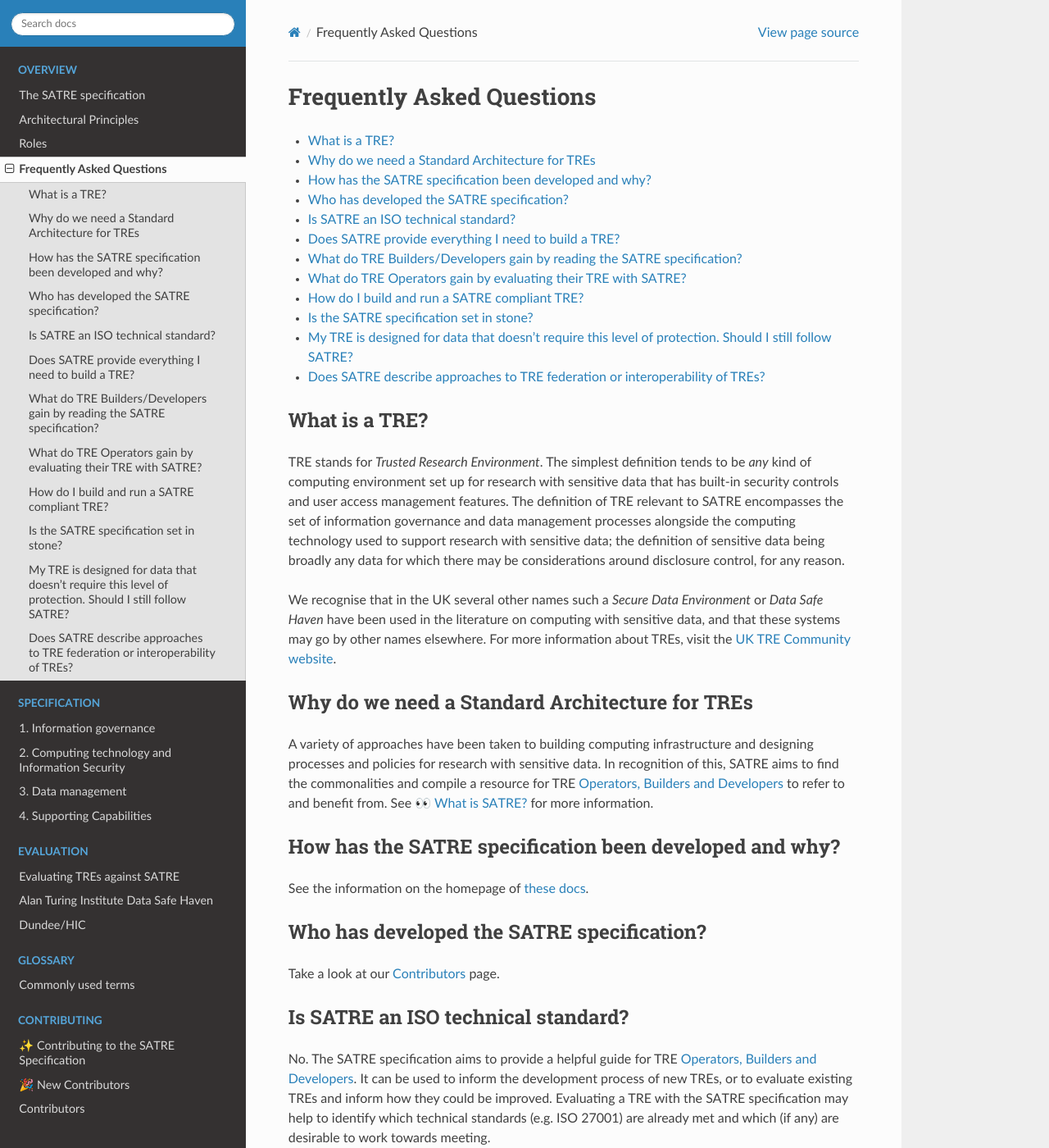
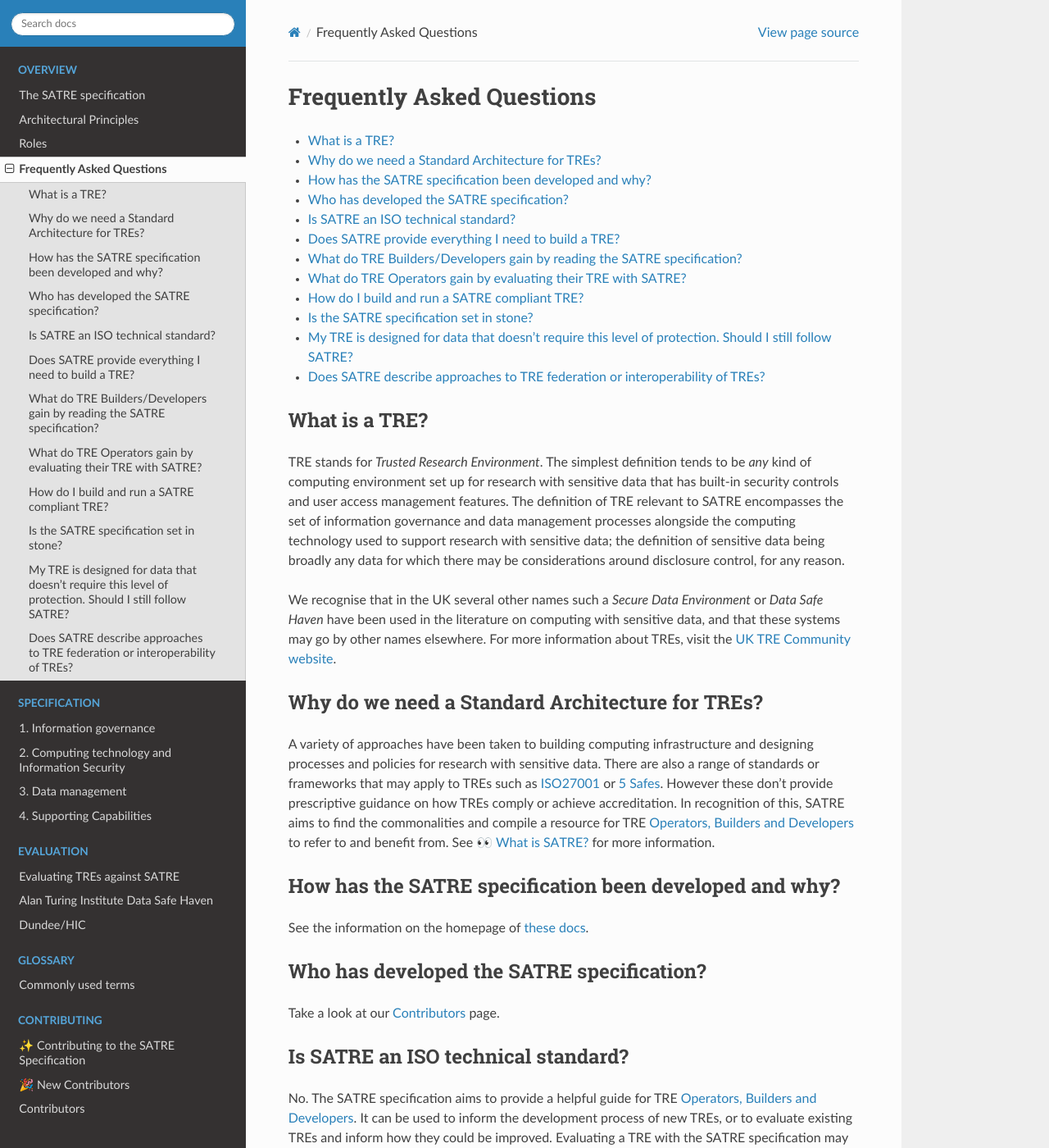
Before and after one commit to sa-tre/satre-specification, a Sphinx documentation site: the page built from docs/source/faqs.md, in a window 1280 px wide and 1400 px high. Shown: the whole window at 82% size. Built offline with Sphinx 7.4.7 and the Read the Docs theme 2.0.0, drawn with Linux system fonts in a browser that asks for light colours.

Commit message:
Updates faqs.md based on #282 proposal

```diff
--- a/docs/source/faqs.md
+++ b/docs/source/faqs.md
@@ -28,9 +28,11 @@ For more information about TREs, visit the [UK TRE Community website](https://ww
 
 (why_satre)=
 
-## Why do we need a Standard Architecture for TREs
+## Why do we need a Standard Architecture for TREs?
 
 A variety of approaches have been taken to building computing infrastructure and designing processes and policies for research with sensitive data.
+There are also a range of standards or frameworks that may apply to TREs such as [ISO27001](https://www.iso.org/standard/27001) or [5 Safes](https://blog.ons.gov.uk/2017/01/27/the-five-safes-data-privacy-at-ons/).
+However these don't provide prescriptive guidance on how TREs comply or achieve accreditation.
 In recognition of this, SATRE aims to find the commonalities and compile a resource for TRE {ref}`Operators, Builders and Developers <infrastructure_roles>` to refer to and benefit from.
 See {ref}`what_is_satre` for more information.
 
```
